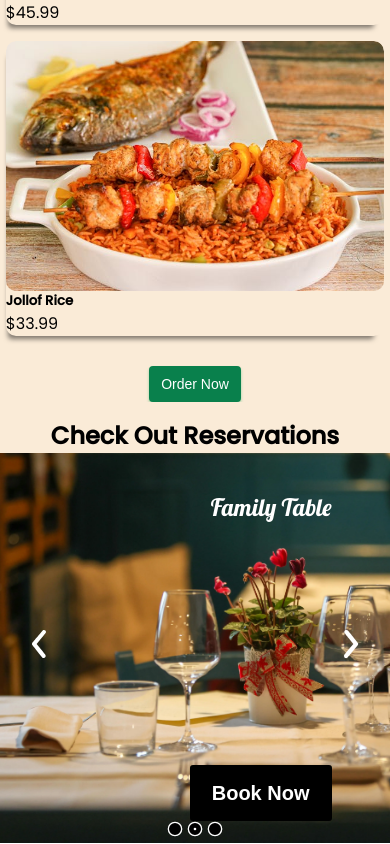
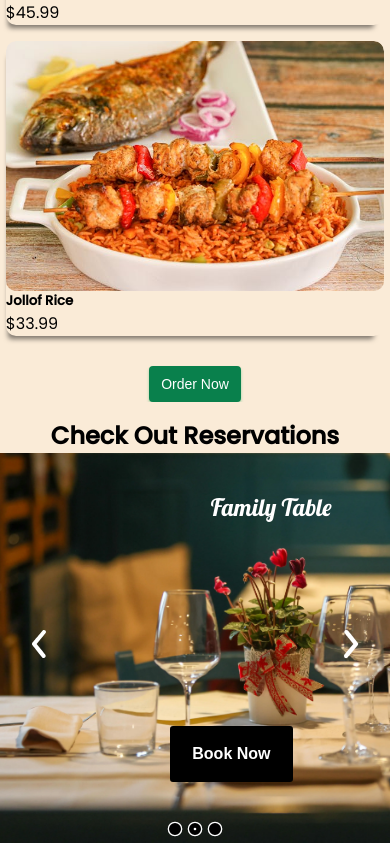
Before and after one commit to femiopebiyi/restaurant-site, a React (Vite) app: page / in a window 390 px wide. Shown: the part 2490-3334 px from the top of the page. Built offline with nearby package versions, Linux system fonts and the light colour scheme; a web font is replaced by a local one.

Commit message:
fixing book button for mobile

```diff
--- a/src/App.css
+++ b/src/App.css
@@ -602,6 +602,8 @@ header{
 #single-reserve{
     height: 500px;
     width: 400px;
+    transition: opacity 300ms ease-in-out;
+    border-radius: 10px;
 }
 
 #single-reserve h5{
@@ -633,9 +635,11 @@ header{
 
 #single-reserve p{
     width: 98%;
-    margin:  1em auto 0 auto;
+    margin:  2em auto 0 auto;
     display: flex;
-        align-items: center;
+    justify-content: flex-start;
+    text-align: center;
+    color: white;
 }
 
 @media only screen and (min-width: 800px) and (max-width: 1800px) {
@@ -838,4 +842,10 @@ header{
     width: 98%;
     height: fit-content;
 }
+
+.book{
+    font-size: 1rem;
+    top: 70%;
+        right: 25%;
 }
+}
```
